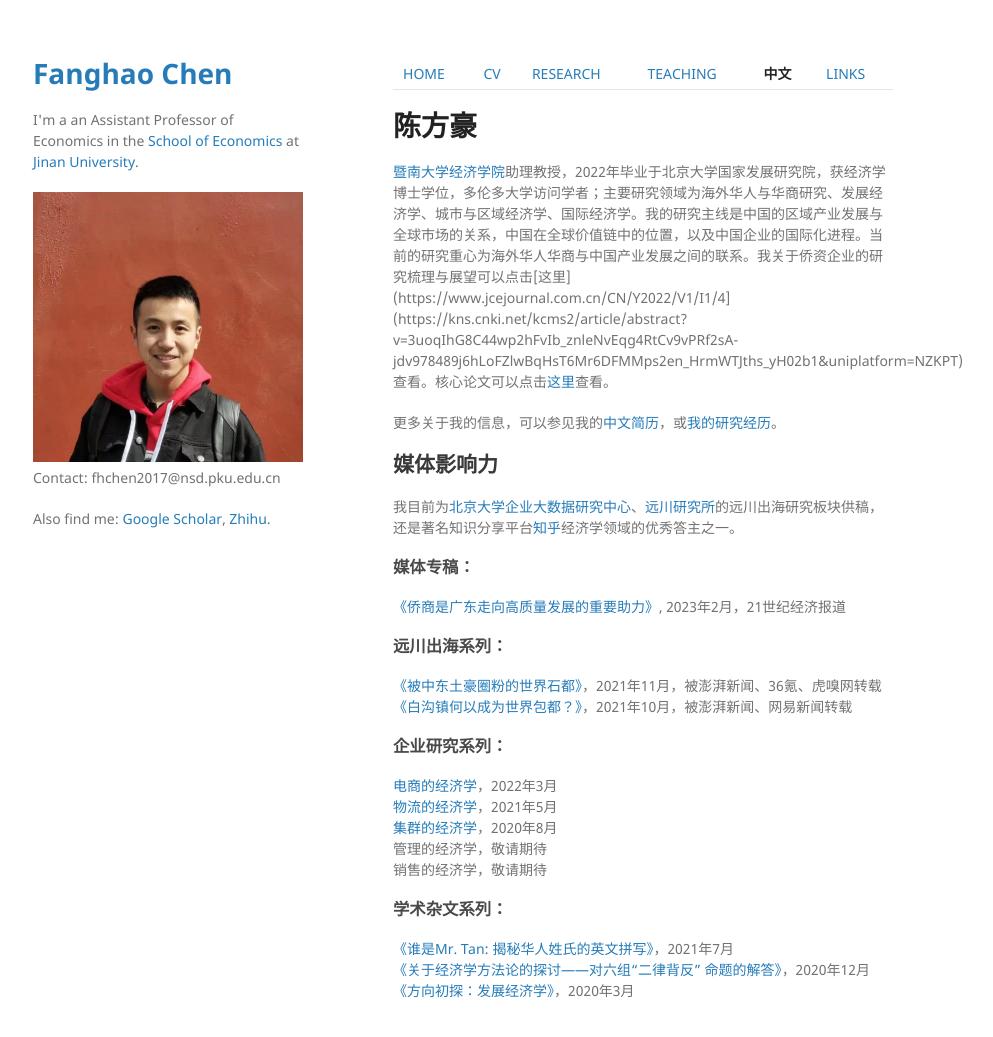
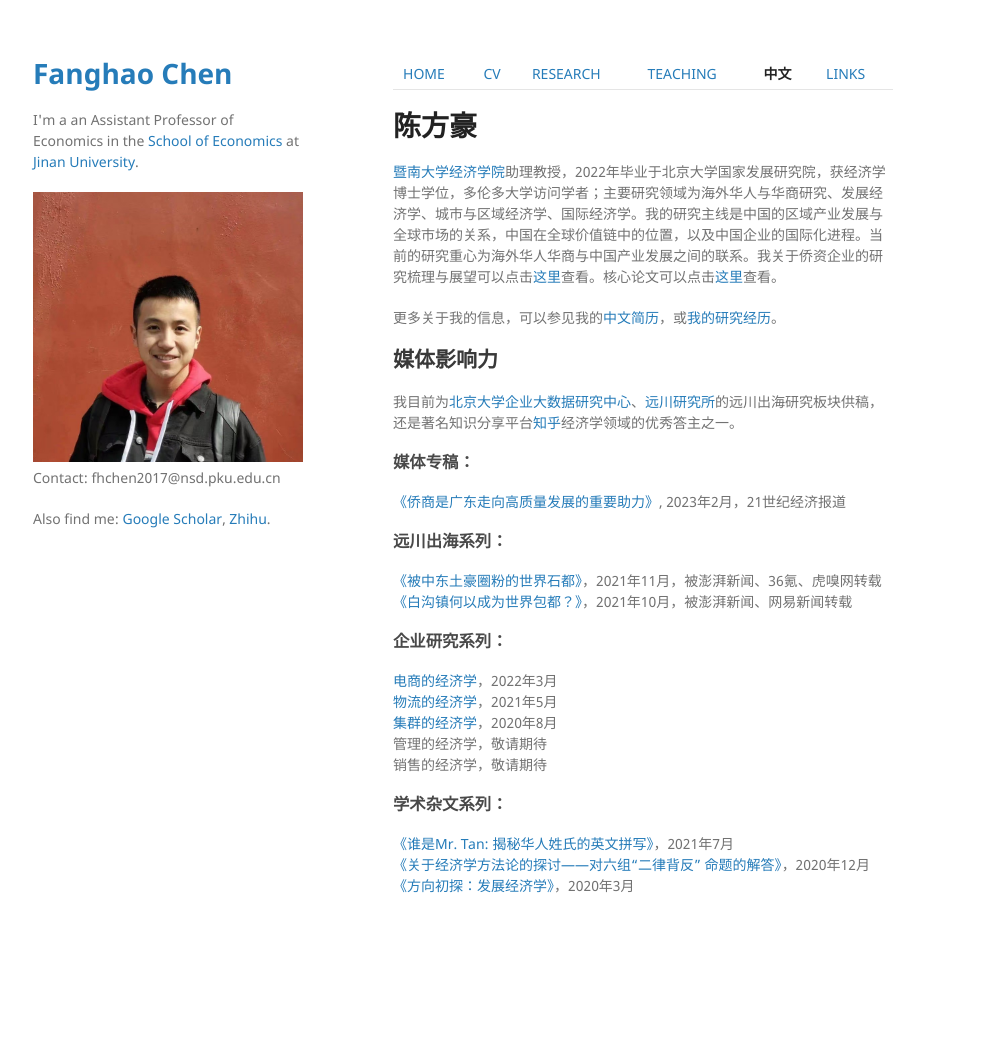
Before and after one commit to FanghaoChen/homepage, a Jekyll site: the page built from chinesepage.md, in a window 1280 px wide and 1071 px high. Shown: the top 1037 px of the window, without its empty margins (177-1170 px from the left). Built offline with Jekyll 4.4.1, drawn with Linux system fonts in a browser that asks for light colours; our own code applies the rules of GitHub Pages for plain Markdown files; part of the change alters nothing that is shown.

Commit message:
Update chinesepage.md

```diff
--- a/chinesepage.md
+++ b/chinesepage.md
@@ -2,7 +2,7 @@
 
 # 陈方豪
 
-[暨南大学经济学院](https://ec.jnu.edu.cn/)助理教授，2022年毕业于北京大学国家发展研究院，获经济学博士学位，多伦多大学访问学者；主要研究领域为海外华人与华商研究、发展经济学、城市与区域经济学、国际经济学。我的研究主线是中国的区域产业发展与全球市场的关系，中国在全球价值链中的位置，以及中国企业的国际化进程。当前的研究重心为海外华人华商与中国产业发展之间的联系。我关于侨资企业的研究梳理与展望可以点击[这里](https://www.jcejournal.com.cn/CN/Y2022/V1/I1/4](https://kns.cnki.net/kcms2/article/abstract?v=3uoqIhG8C44wp2hFvIb_znleNvEqg4RtCv9vPRf2sA-jdv978489j6hLoFZlwBqHsT6Mr6DFMMps2en_HrmWTJths_yH02b1&uniplatform=NZKPT)查看。核心论文可以点击[这里](https://papers.ssrn.com/sol3/papers.cfm?abstract_id=4004159)查看。
+[暨南大学经济学院](https://ec.jnu.edu.cn/)助理教授，2022年毕业于北京大学国家发展研究院，获经济学博士学位，多伦多大学访问学者；主要研究领域为海外华人与华商研究、发展经济学、城市与区域经济学、国际经济学。我的研究主线是中国的区域产业发展与全球市场的关系，中国在全球价值链中的位置，以及中国企业的国际化进程。当前的研究重心为海外华人华商与中国产业发展之间的联系。我关于侨资企业的研究梳理与展望可以点击[这里](https://kns.cnki.net/kcms2/article/abstract?v=3uoqIhG8C44wp2hFvIb_znleNvEqg4RtCv9vPRf2sA-jdv978489j6hLoFZlwBqHsT6Mr6DFMMps2en_HrmWTJths_yH02b1&uniplatform=NZKPT)查看。核心论文可以点击[这里](https://papers.ssrn.com/sol3/papers.cfm?abstract_id=4004159)查看。
 
 更多关于我的信息，可以参见我的[中文简历](./assets/陈方豪_暨大经院_221013.pdf)，或[我的研究经历](https://mp.weixin.qq.com/s?__biz=Mzg4MzE0ODY0Mw==&mid=2247491382&idx=1&sn=992dc4dda38bfd95d5c2b47848fc5a81&chksm=cf4a8d3af83d042c96f68c98b9406eab25df4ce418b6778fccdee755fc9e499decfb44498855&mpshare=1&scene=24&srcid=12203KNxFd0xsEh7nM7ZzhKn&sharer_sharetime=1639991731014&sharer_shareid=009d752390d3ca9d149b0d31038375f0#rd)。
 
```
